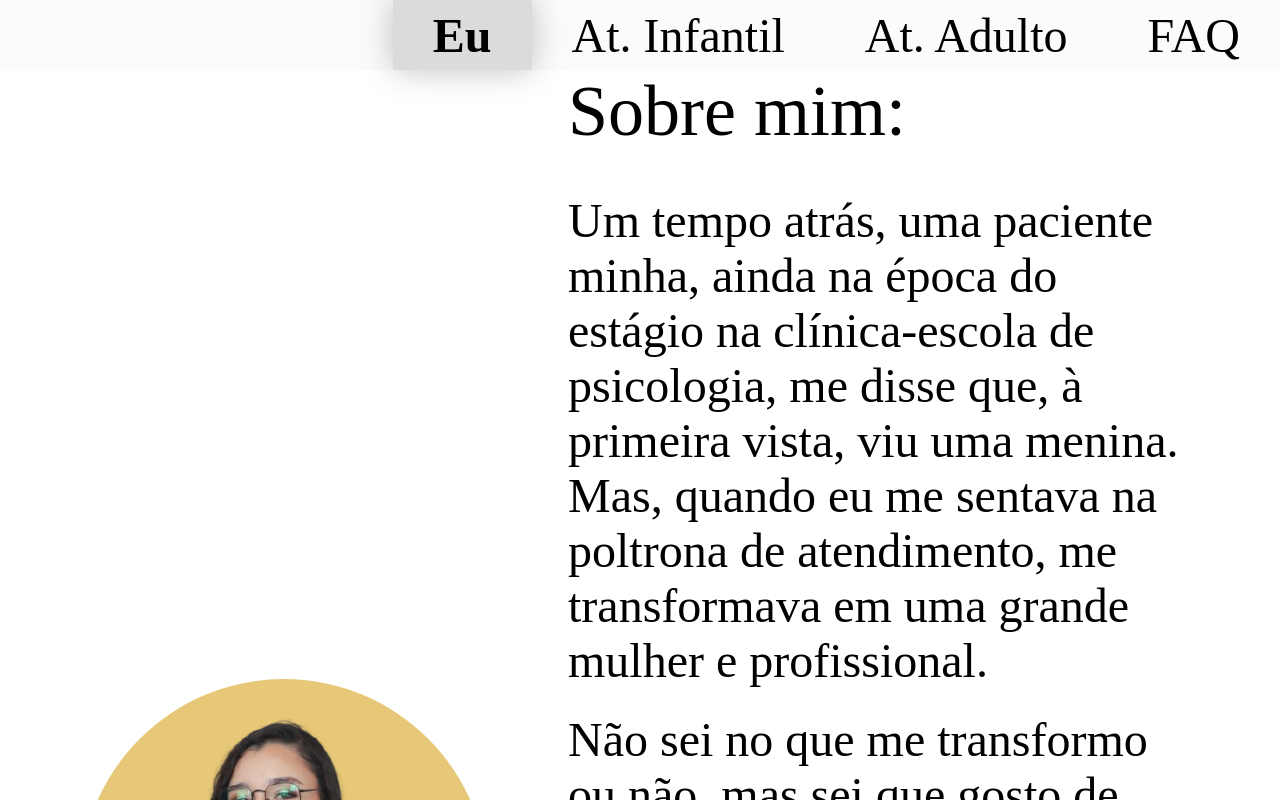
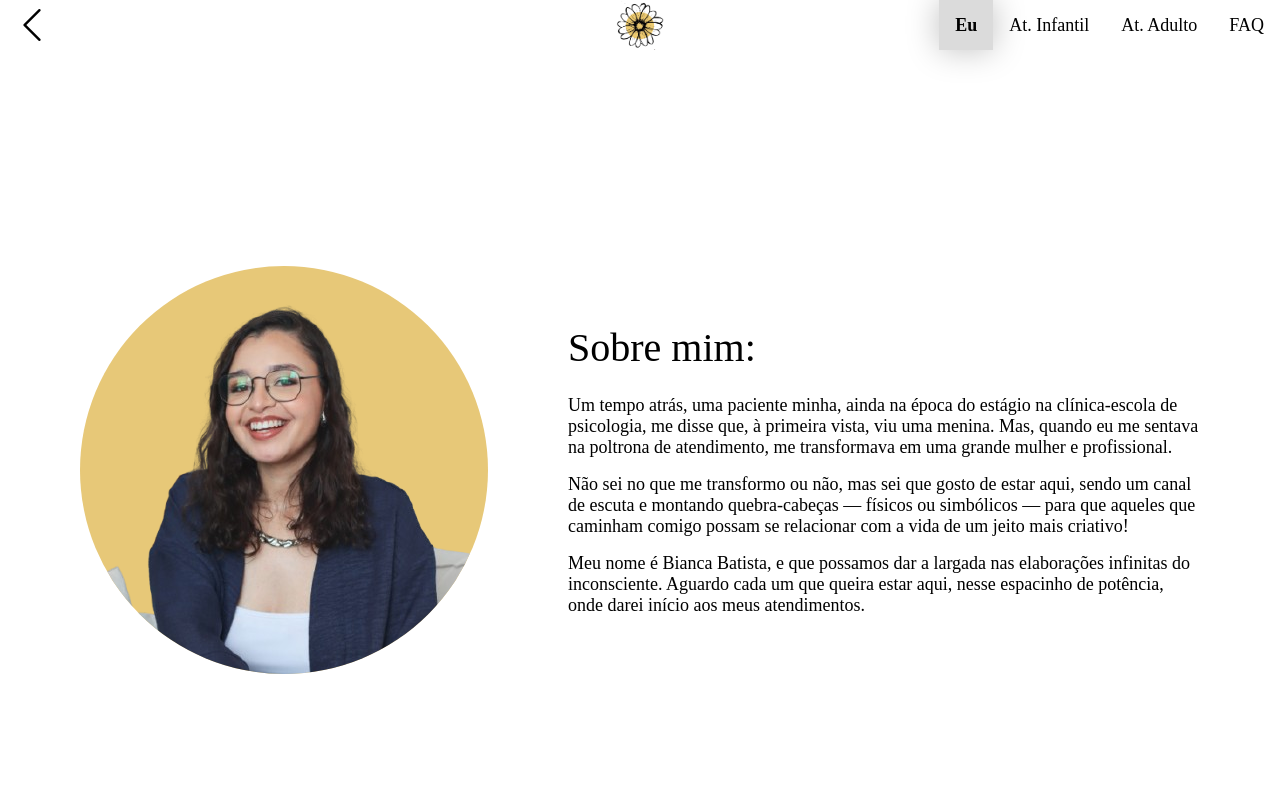
Before and after one commit to robertabononi/psi-bianca-batista, an Angular app: page /menu in a window 1280 px wide. Built offline with nearby package versions, Linux system fonts and the light colour scheme.

Commit message:
style: ajusta layout desktop

```diff
--- a/src/app/components/menu-header/menu-header.scss
+++ b/src/app/components/menu-header/menu-header.scss
@@ -32,3 +32,33 @@
         }
     }
 }
+
+@media screen and (min-width: 769px) {
+    .menu-header {
+        &__container {
+            justify-content: space-between;
+            height: 50px;
+        }
+
+        &__back-button {
+            cursor: pointer;
+            padding: 0;
+
+            &__image {
+                width: 50%;
+                height: 50%;
+            }
+        }
+
+        &__logo {
+            margin: 0;
+
+            &__image {
+                width: 50px;
+                height: 50px;
+                margin: 0;
+            }
+        }
+    }
+
+}
--- a/src/app/components/menu/menu.scss
+++ b/src/app/components/menu/menu.scss
@@ -39,11 +39,15 @@
         top: 0;
         bottom: auto;
         display: flex;
+        height: 50px;
         justify-content: flex-end;
-        height: 70px;
+
+        background-color: transparent;
+        width: calc(50% - 25px);
 
         &__item {
-            padding: 0 40px;
+            cursor: pointer;
+            padding: 0 16px;
 
             img {
                 display: none;
--- a/src/app/pages/about-me-page/about-me-page.scss
+++ b/src/app/pages/about-me-page/about-me-page.scss
@@ -32,16 +32,8 @@
         flex-direction: row;
         gap: 80px;
 
-        &__content {
-            font-size: 48px;
-        }
-
         &__title {
             margin: 0 0 40px;
         }
-
-        &__paragraph {
-            margin-bottom: 24px !important;
-        }
     }
 }
--- a/src/app/pages/adults-page/adults-page.scss
+++ b/src/app/pages/adults-page/adults-page.scss
@@ -57,16 +57,11 @@
             font-size: 96px;
         }
 
-        p {
-            margin-bottom: 24px !important;
-            font-size: 48px;
-        }
-
         &__themes {
             &__list {
                 grid-template-columns: 1fr 1fr 1fr;
                 &__item {
-                    width: 100%;
+                    width: auto;
                 }
             }
         }
--- a/src/app/pages/children-page/children-page.scss
+++ b/src/app/pages/children-page/children-page.scss
@@ -59,11 +59,6 @@
             font-size: 96px;
         }
 
-        p {
-            margin-bottom: 24px !important;
-            font-size: 48px;
-        }
-
         .slider {
             height: min-content;
             background-color: #fff;
--- a/src/app/pages/menu-page/menu-page.scss
+++ b/src/app/pages/menu-page/menu-page.scss
@@ -9,9 +9,8 @@
 
 @media screen and (min-width: 769px) {
     .menu-page {
-        app-menu-header {
-            display: none;
-        }
+            display: grid;
+            grid-template-columns: calc(50% + 25px) calc(50% - 25px);
 
         &__content {
             height: 100%;
--- a/src/styles.scss
+++ b/src/styles.scss
@@ -1,4 +1,3 @@
-/* You can add global styles to this file, and also import other style files */
 html {
     box-sizing: border-box;
     font-size: 5vw; /* 16px */
@@ -26,3 +25,23 @@ img {
     max-width: 100%;
     height: auto;
 }
+
+@media screen and (min-width: 769px) {
+    html {
+        font-size: 16px;
+    }
+
+    h1, h2 {
+        font-size: 40px !important;
+        margin-bottom: 24px !important;
+    }
+
+    p {
+        font-size: 18px !important;
+        margin-bottom: 16px !important;
+
+        &:last-of-type {
+            margin-bottom: 0 !important;
+        }
+    }
+}
```
